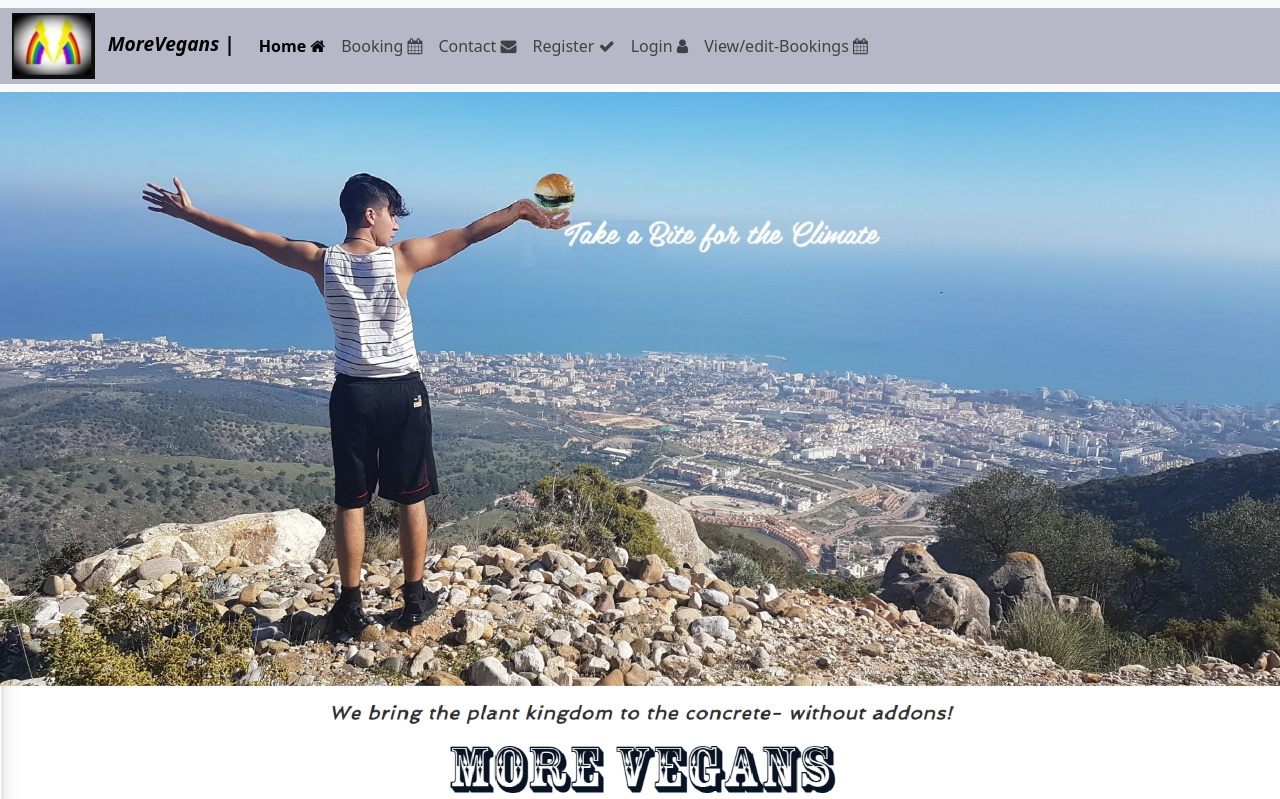
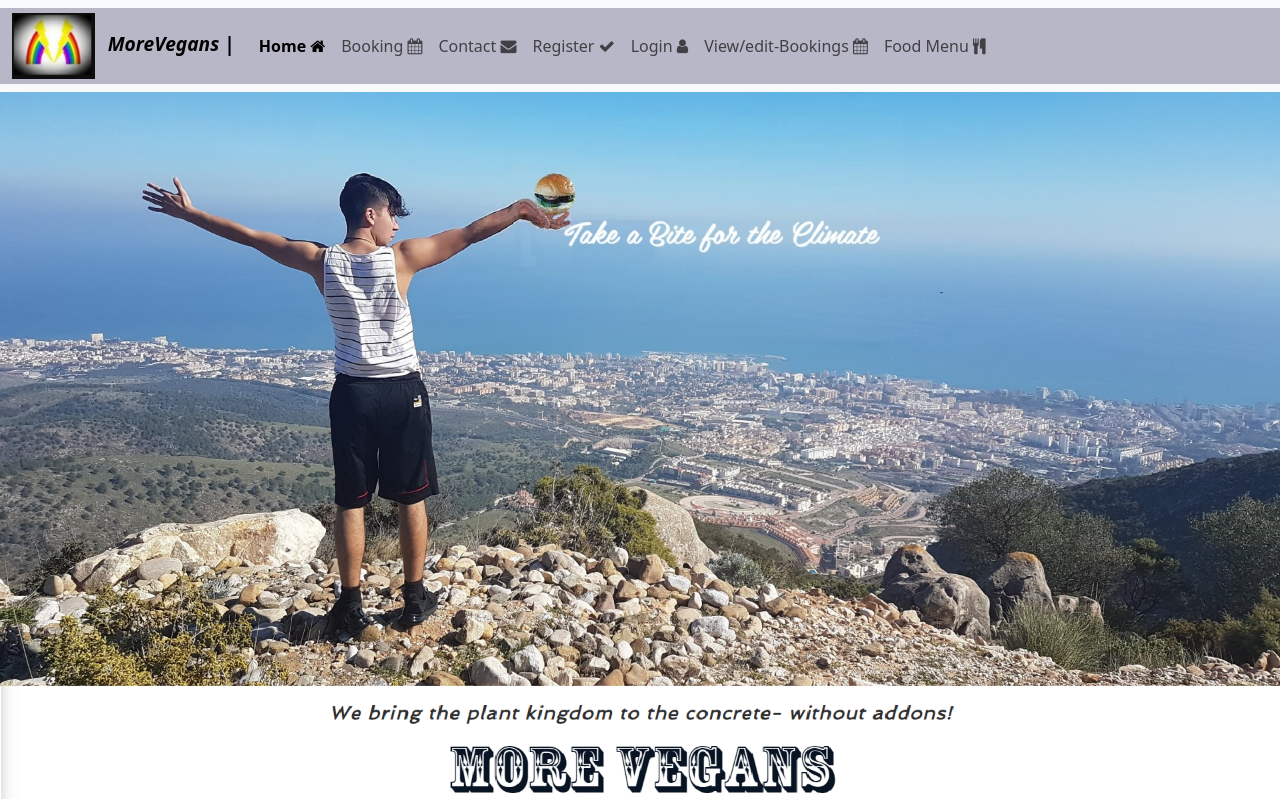
Before and after one commit to SvenLoevgren/portfolio5-drf, a Django app: page / in a window 1280 px wide. Shown: the top 799 px of the page. Run offline with Django 3.2, Linux system fonts and the light colour scheme.

Commit message:
Navbar styled to fit adapt to the REACT app

```diff
--- a/static/css/main.css
+++ b/static/css/main.css
@@ -8,6 +8,11 @@
     transition: all 0.5s ease-in-out;
     transform-origin: center center;
     zoom: 1.5;
+}
+
+.nav-link:hover {
+    text-decoration: underline;
+    color: #2e0363;
 }
 
 #navbar-color {
--- a/templates/fastfood/base.html
+++ b/templates/fastfood/base.html
@@ -59,6 +59,9 @@
                             <a class="nav-link" href="#" onclick="alert('Please login to access your bookings.')">View/edit-Bookings <i class="fa fa-calendar"></i></a>
                         {% endif %}
                     </li>
+                    <li class="nav-item">
+                        <a class="nav-link" href="https://our-menu-d0e32a53de6f.herokuapp.com/">Food Menu <i class="fa fa-cutlery"></i></a>
+                    </li>
                 </ul>
             </div>
         </div>
--- a/templates/fastfood/base_head.html
+++ b/templates/fastfood/base_head.html
@@ -59,6 +59,9 @@
                             <a class="nav-link" href="#" onclick="alert('Please login to access your bookings.')">View/edit-Bookings <i class="fa fa-calendar"></i></a>
                         {% endif %}
                     </li>
+                    <li class="nav-item">
+                        <a class="nav-link" href="https://our-menu-d0e32a53de6f.herokuapp.com/">Food Menu <i class="fa fa-cutlery"></i></a>
+                    </li>
                 </ul>
             </div>
         </div>
--- a/templates/fastfood/fastfood_home.html
+++ b/templates/fastfood/fastfood_home.html
@@ -57,6 +57,9 @@
                     {% else %}
                         <a class="nav-link" href="#" onclick="alert('Please login to access your bookings.')">View/edit-Bookings <i class="fa fa-calendar"></i></a>
                     {% endif %}
+                    </li>
+                    <li class="nav-item">
+                        <a class="nav-link" href="https://our-menu-d0e32a53de6f.herokuapp.com/">Food Menu <i class="fa fa-cutlery"></i></a>
                     </li>
                 </ul>
             </div>
```
Also changed, not shown: fastfood/api_urls.py (line endings or trailing spaces).
